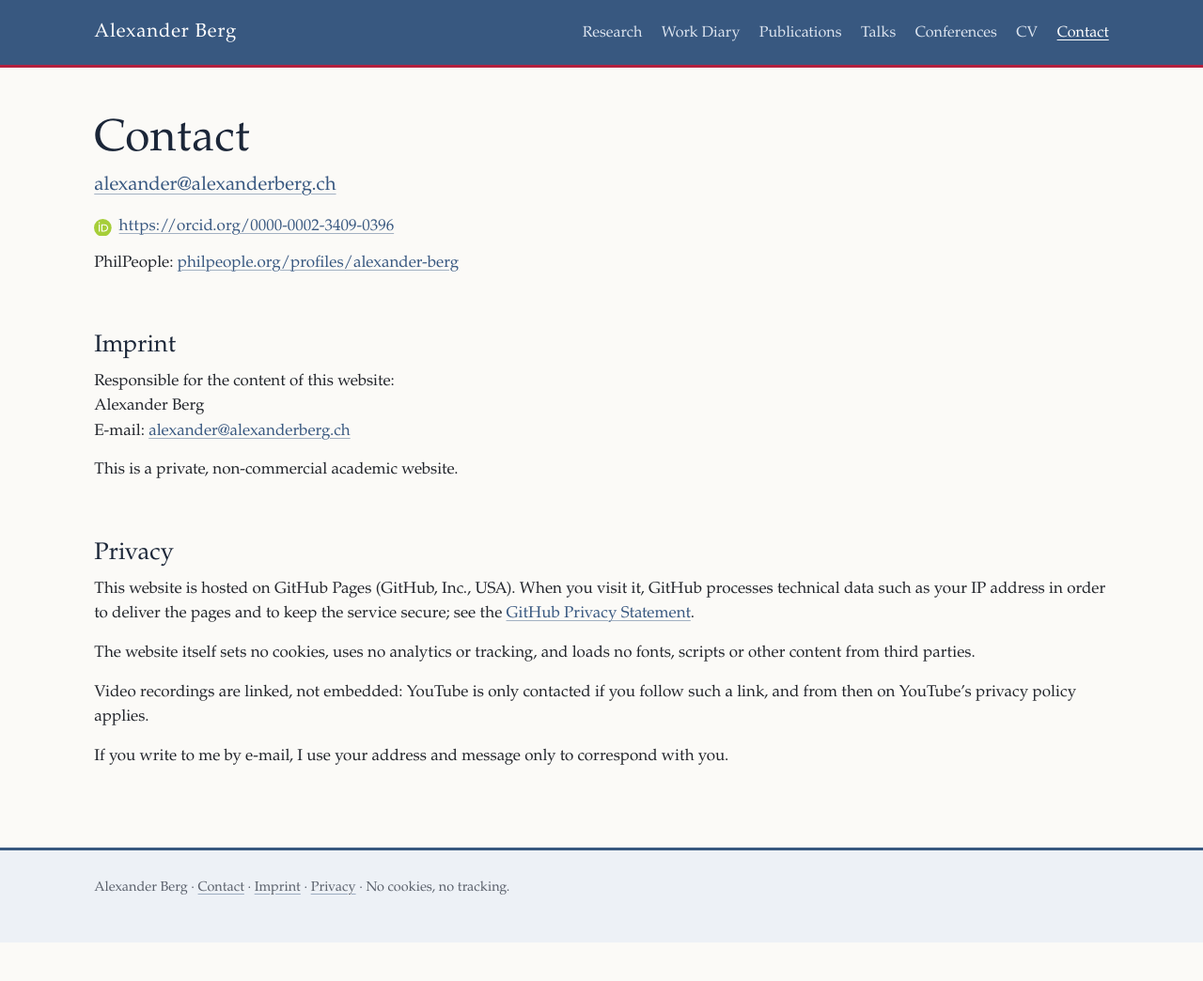
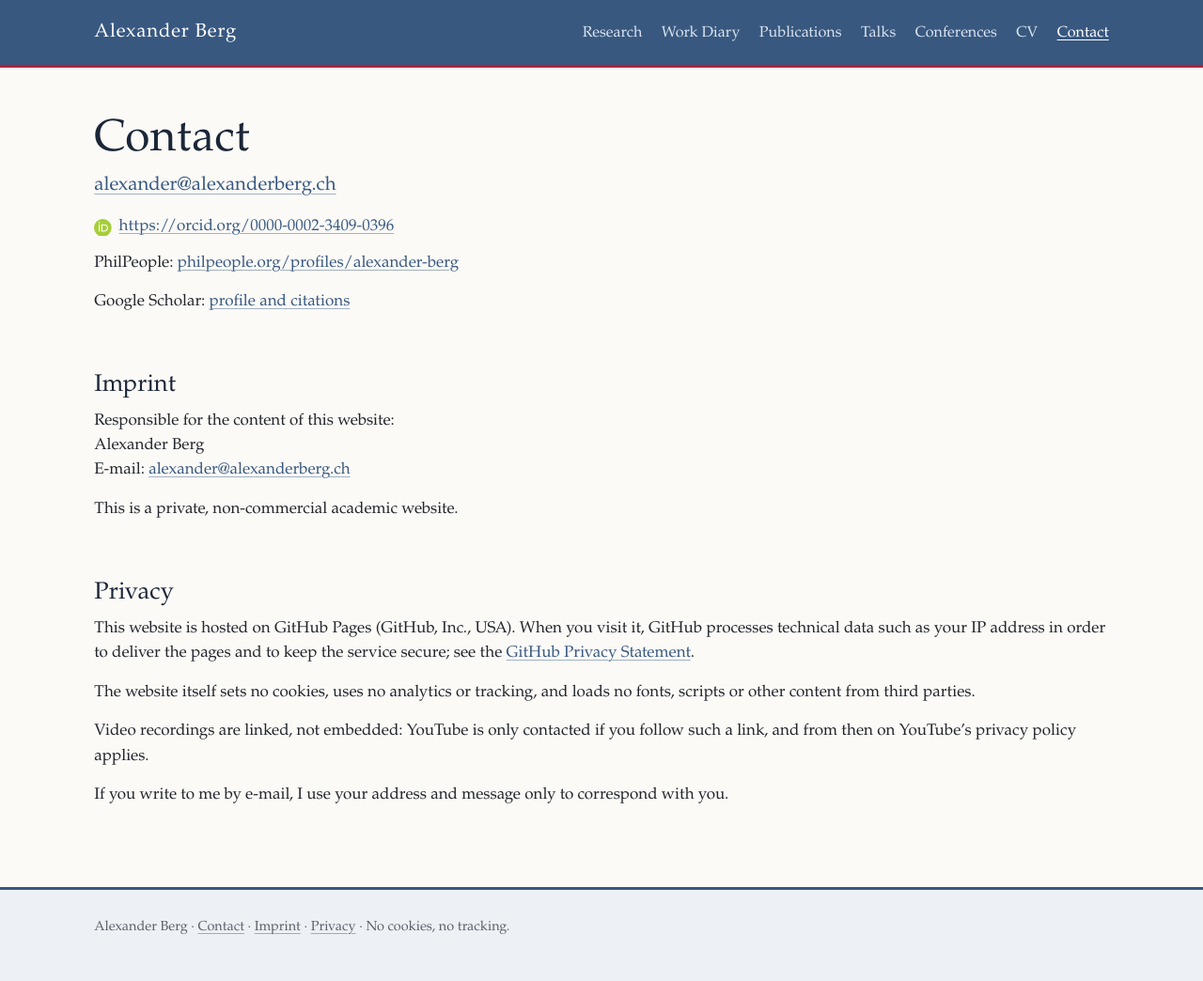
Before and after one commit to dralexanderberg/website, a Jekyll site: the page built from contact/index.html, in a window 1280 px wide. Shown: the whole page at 94% size. Built offline with Jekyll 4.4.1, drawn with Linux system fonts in a browser that asks for light colours; before the commit the page ends 1003 px from its top, so only the background shows below that.

Commit message:
Contact: link to the Google Scholar profile
- _config.yml: google_scholar (the user id of the profile)
- Contact page: "Google Scholar: profile and citations" below PhilPeople
- Person structured data: the profile added to sameAs; the list is now built
  from whichever of ORCID, PhilPeople and Scholar are set
- README describes the new setting

Co-Authored-By: Claude Opus 5.5 <noreply@anthropic.com>
Claude-Session: https://claude.ai/code/session_01DaTNutaFvg9aFZdq3qhdu7

```diff
--- a/_config.yml
+++ b/_config.yml
@@ -2,10 +2,12 @@
 title: Alexander Berg
 author: Alexander Berg
 email: alexander@alexanderberg.ch
-# ORCID iD and PhilPeople profile name (philpeople.org/profiles/…), linked on the
-# Contact page (leave a line empty to hide that link).
+# ORCID iD, PhilPeople profile name (philpeople.org/profiles/…) and Google Scholar
+# user id (the part after "user=" in the profile address), linked on the Contact page
+# (leave a line empty to hide that link).
 orcid: "0000-0002-3409-0396"
 philpeople: alexander-berg
+google_scholar: U-rylE0AAAAJ
 # Verification code from Google Search Console (method "HTML tag": only the value of
 # content="…"). Adds an invisible meta tag, no tracking. Leave empty if not used.
 google_site_verification: ""
--- a/_includes/person-jsonld.html
+++ b/_includes/person-jsonld.html
@@ -7,8 +7,9 @@
   "affiliation": { "@type": "CollegeOrUniversity", "name": "University of Zurich" },
   "knowsAbout": ["Ludwig Wittgenstein", "G. W. F. Hegel", "Literary form of philosophy", "German Idealism"],
   "url": "{{ '/' | absolute_url }}",
-{%- if site.orcid or site.philpeople %}
-  "sameAs": [{% if site.orcid %}"https://orcid.org/{{ site.orcid }}"{% endif %}{% if site.orcid and site.philpeople %}, {% endif %}{% if site.philpeople %}"https://philpeople.org/profiles/{{ site.philpeople }}"{% endif %}],
+{%- capture same_as %}{% if site.orcid %}"https://orcid.org/{{ site.orcid }}"|{% endif %}{% if site.philpeople %}"https://philpeople.org/profiles/{{ site.philpeople }}"|{% endif %}{% if site.google_scholar %}"https://scholar.google.com/citations?user={{ site.google_scholar }}"|{% endif %}{% endcapture %}
+{%- if same_as != "" %}
+  "sameAs": [{{ same_as | split: "|" | join: ", " }}],
 {%- endif %}
   "image": "{% if site.portrait_crops %}{{ '/images/portrait-800.jpg' | absolute_url }}{% else %}{{ '/images/portrait.jpg' | absolute_url }}{% endif %}"
 }
--- a/contact/index.html
+++ b/contact/index.html
@@ -1,7 +1,7 @@
 ---
 layout: default
 title: Contact
-description: Contact Alexander Berg by e-mail; ORCID iD and PhilPeople profile. Imprint and privacy notice.
+description: Contact Alexander Berg by e-mail; ORCID iD, PhilPeople and Google Scholar profiles. Imprint and privacy notice.
 ---
 <h1>Contact</h1>
 <p class="contact-mail"><a href="mailto:{{ site.email }}">{{ site.email }}</a></p>
@@ -10,6 +10,9 @@ description: Contact Alexander Berg by e-mail; ORCID iD and PhilPeople profile.
 {%- endif %}
 {%- if site.philpeople %}
 <p class="contact-profile">PhilPeople: <a href="https://philpeople.org/profiles/{{ site.philpeople }}" rel="me">philpeople.org/profiles/{{ site.philpeople }}</a></p>
+{%- endif %}
+{%- if site.google_scholar %}
+<p class="contact-profile">Google Scholar: <a href="https://scholar.google.com/citations?user={{ site.google_scholar }}" rel="me">profile and citations</a></p>
 {%- endif %}
 
 <section aria-labelledby="imprint">
```
Also changed, not shown: README.md.
